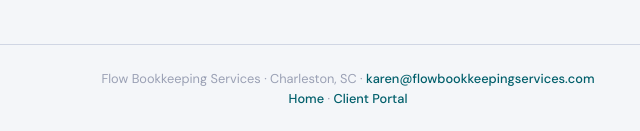
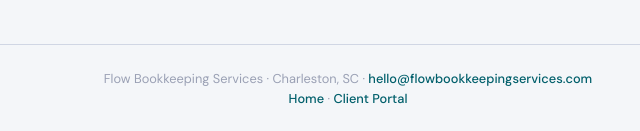
Before and after one commit to kcotton095-star/flow-reviewer, a website: page subscribe.html in a window 1280 px wide. Shown: the part 2149-2280 px from the top of the page, 292-932 px from the left. Drawn offline with Linux system fonts and the light colour scheme.

Commit message:
Fix footer email to hello@flowbookkeepingservices.com in subscribe.html

```diff
--- a/subscribe.html
+++ b/subscribe.html
@@ -204,7 +204,7 @@
   </div>
 </div>
 <footer class="footer">
-  Flow Bookkeeping Services &middot; Charleston, SC &middot; <a href="mailto:karen@flowbookkeepingservices.com">karen@flowbookkeepingservices.com</a>
+  Flow Bookkeeping Services &middot; Charleston, SC &middot; <a href="mailto:hello@flowbookkeepingservices.com">hello@flowbookkeepingservices.com</a>
   <br style="margin-bottom:.4rem">
   <a href="/">Home</a> &middot; <a href="/review">Client Portal</a>
 </footer>
```
